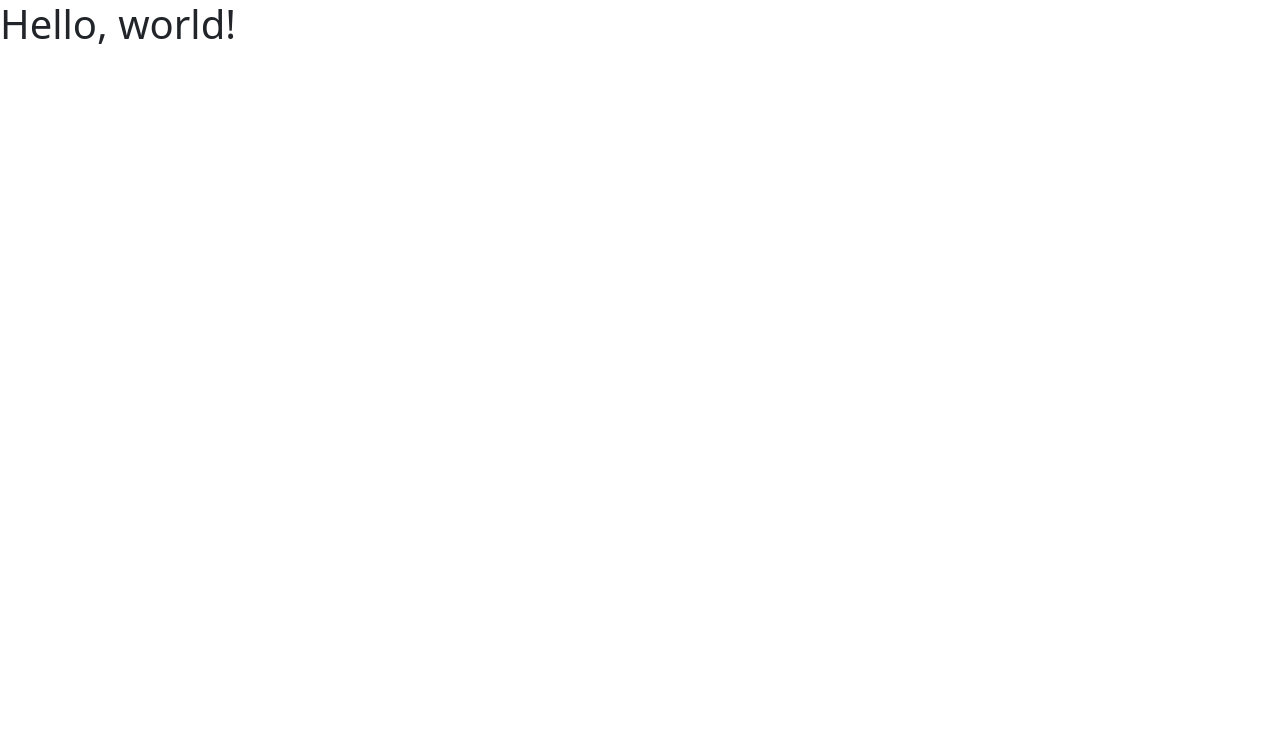
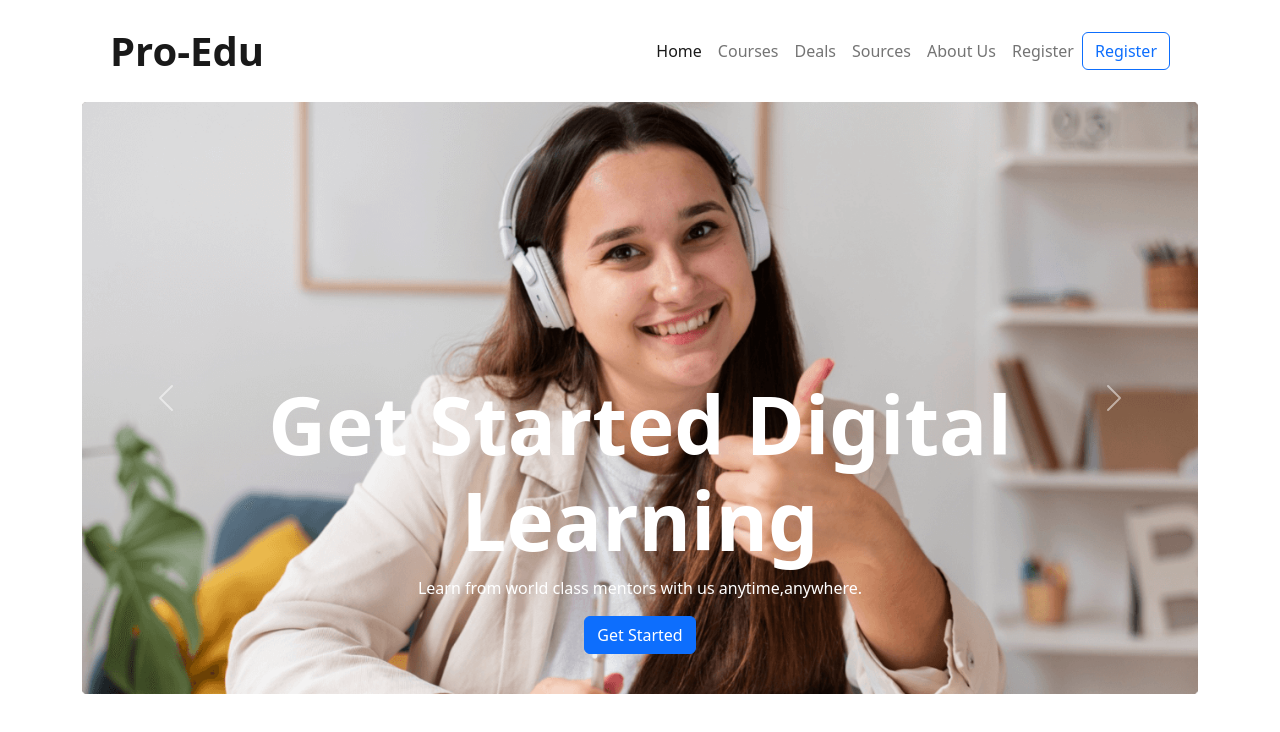
Before and after one commit to Marjan-001/pro-edu, a plain HTML site: page index.html in a window 1280 px wide. Drawn offline with nearby package versions, Linux system fonts and the light colour scheme.

Commit message:
nav-carouseladded

```diff
--- a/index.html
+++ b/index.html
@@ -9,7 +9,94 @@
 </head>
 
 <body>
-    <h1>Hello, world!</h1>
+    <header class="container">
+        <!-- Navbar start -->
+        <nav class="navbar navbar-expand-lg bg-white p-3">
+            <div class="container">
+                <a class="navbar-brand fw-bolder fs-1" href="#">Pro-Edu</a>
+                <button class="navbar-toggler" type="button" data-bs-toggle="collapse" data-bs-target="#navbarSupportedContent" aria-controls="navbarSupportedContent" aria-expanded="false" aria-label="Toggle navigation">
+                <span class="navbar-toggler-icon"></span>
+              </button>
+                <div class="collapse navbar-collapse" id="navbarSupportedContent">
+                    <ul class="navbar-nav ms-auto">
+                        <li class="nav-item">
+                            <a class="nav-link active" aria-current="page" href="#">Home</a>
+                        </li>
+                        <li class="nav-item">
+                            <a class="nav-link" href="#">Courses</a>
+                        </li>
+                        <li class="nav-item">
+                            <a class="nav-link" href="#">Deals</a>
+                        </li>
+                        <li class="nav-item">
+                            <a class="nav-link" href="#">Sources</a>
+                        </li>
+                        <li class="nav-item">
+                            <a class="nav-link" href="#">About Us</a>
+                        </li>
+                        <li class="nav-item">
+                            <a class="nav-link" href="#">Register</a>
+                        </li>
+                    </ul>
+
+
+
+                    <button class="btn btn-outline-primary" type="submit">Register</button>
+
+                </div>
+            </div>
+        </nav>
+        <!-- Navbar end -->
+        <!-- slider start -->
+        <section>
+            <div id="carouselExampleInterval" class="carousel slide " data-bs-ride="carousel">
+                <div class="carousel-inner">
+                    <div class="carousel-item active" data-bs-interval="10000">
+                        <img src="images/cover/cover-1.png" class="d-block w-100" alt="...">
+                        <div class="carousel-caption  d-md-block ">
+                            <h1 class="display-1 fw-bolder">Get Started Digital <br>Learning</h1>
+                            <p>Learn from world class mentors with us anytime,anywhere.</p>
+                            <div class="d-grid gap-2 d-md-block ">
+                                <button type="button" class="btn btn-primary text-white">Get Started</button>
+                            </div>
+                        </div>
+                    </div>
+                    <div class="carousel-item">
+                        <img src="images/cover/cover-2.jpg" class="d-block w-100" alt="...">
+                        <div class="carousel-caption  d-md-block ">
+                            <h1 class="display-1 fw-bolder">Get Started Digital <br>Learning</h1>
+                            <p>Learn from world class mentors with us anytime,anywhere.</p>
+                            <div class="d-grid gap-2 d-md-block ">
+                                <button type="button" class="btn btn-primary text-white">Get Started</button>
+                            </div>
+                        </div>
+                    </div>
+
+                    <div class="carousel-item">
+                        <img src="images/cover/cover-3.jpg" class="d-block w-100" alt="...">
+                        <div class="carousel-caption  d-md-block ">
+                            <h1 class="display-1 fw-bolder">Get Started Digital <br>Learning</h1>
+                            <p>Learn from world class mentors with us anytime,anywhere.</p>
+                            <div class="d-grid gap-2 d-md-block ">
+                                <button type="button" class="btn btn-primary text-white">Get Started</button>
+                            </div>
+                        </div>
+                    </div>
+                    <button class="carousel-control-prev" type="button" data-bs-target="#carouselExampleInterval" data-bs-slide="prev">
+                  <span class="carousel-control-prev-icon" aria-hidden="true"></span>
+                  <span class="visually-hidden">Previous</span>
+                </button>
+                    <button class="carousel-control-next" type="button" data-bs-target="#carouselExampleInterval" data-bs-slide="next">
+                  <span class="carousel-control-next-icon" aria-hidden="true"></span>
+                  <span class="visually-hidden">Next</span>
+                </button>
+
+                </div>
+        </section>
+
+        <!-- slider end -->
+    </header>
+
     <script src="https://cdn.jsdelivr.net/npm/bootstrap@5.2.0/dist/js/bootstrap.bundle.min.js" integrity="sha384-A3rJD856KowSb7dwlZdYEkO39Gagi7vIsF0jrRAoQmDKKtQBHUuLZ9AsSv4jD4Xa" crossorigin="anonymous"></script>
 </body>
 
```
